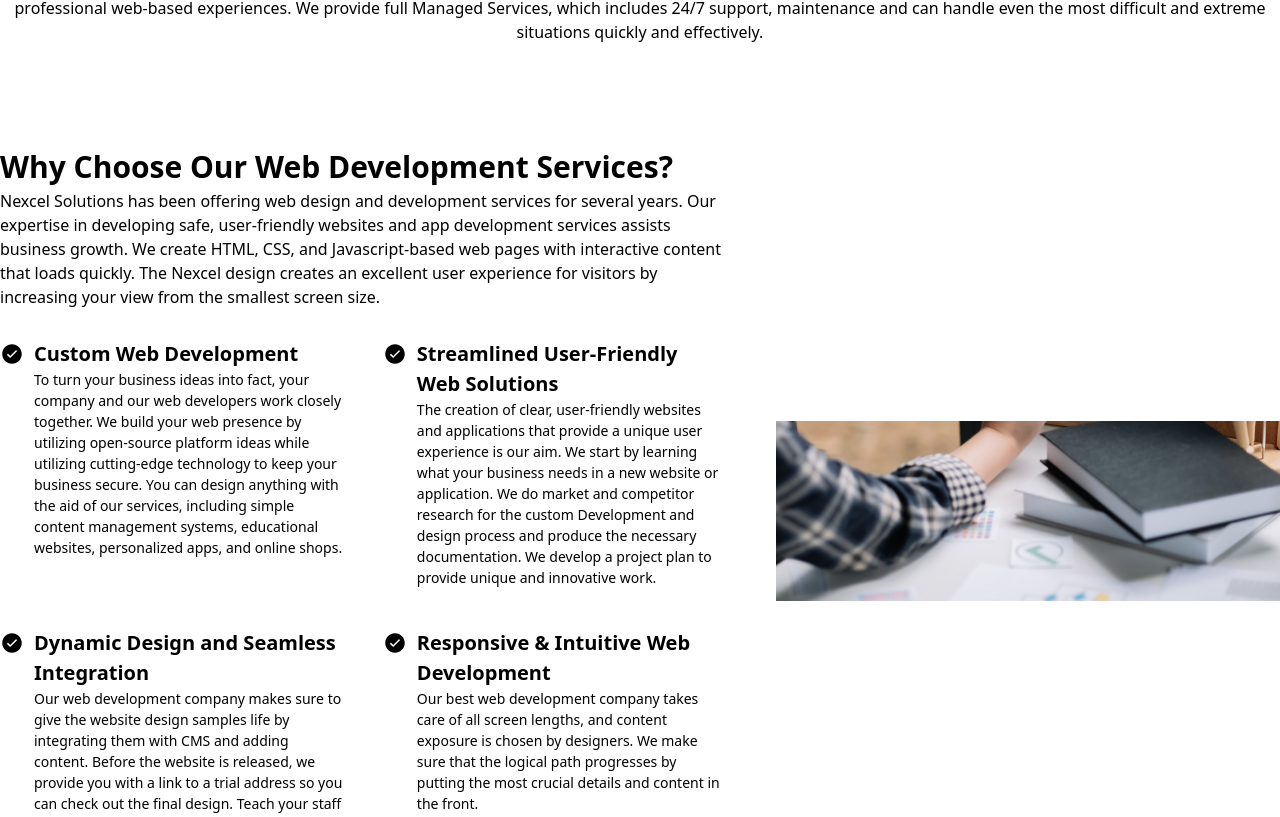
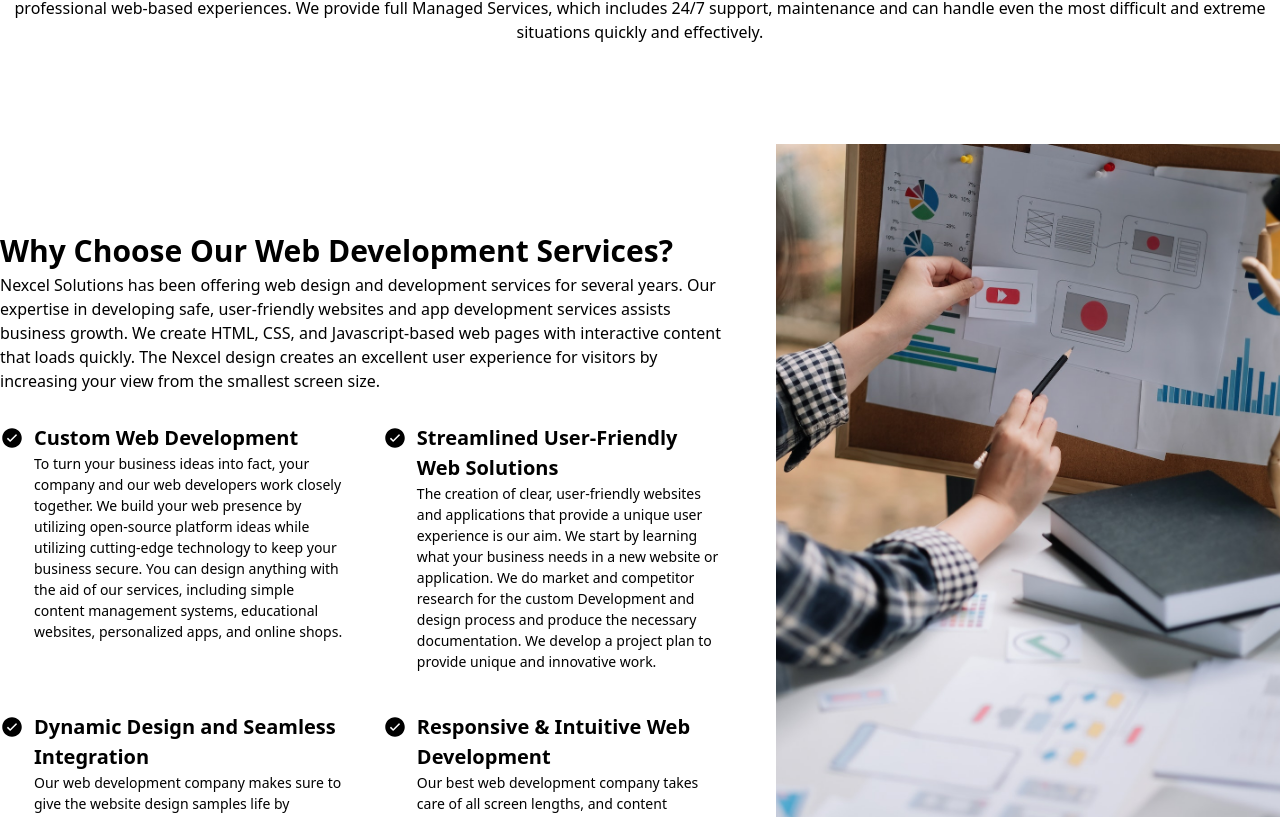
Before and after one commit to Muazzia/Responicaa, a React (Vite) app: page /digitalSolutions/webDevelopment in a window 1280 px wide. Shown: the part 3191-4008 px from the top of the page. Built offline with nearby package versions, Linux system fonts and the light colour scheme.

Commit message:
removed bug

```diff
--- a/src/pages/digitalSolutions/webDevelopment/index.tsx
+++ b/src/pages/digitalSolutions/webDevelopment/index.tsx
@@ -212,7 +212,7 @@ const WebDevelopment = () => {
           user experience for visitors by increasing your view from the smallest
           screen size."
         data={whyChooseOurServiceData}
-        imageClass="max-h-[180px] lg:h-[900px]"
+        imageClass="h-auto max-h-[180px] lg:max-h-none lg:h-[900px]"
       />
     </div>
   );
```
